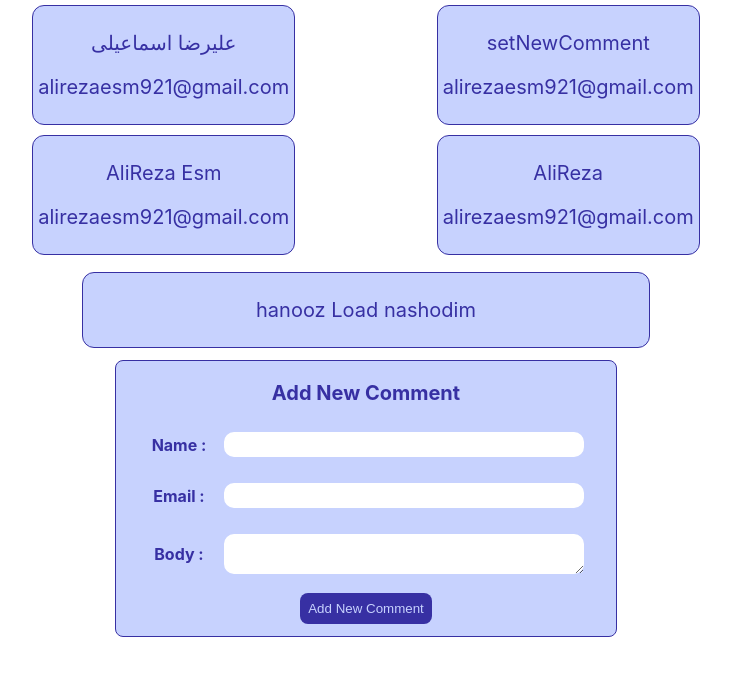
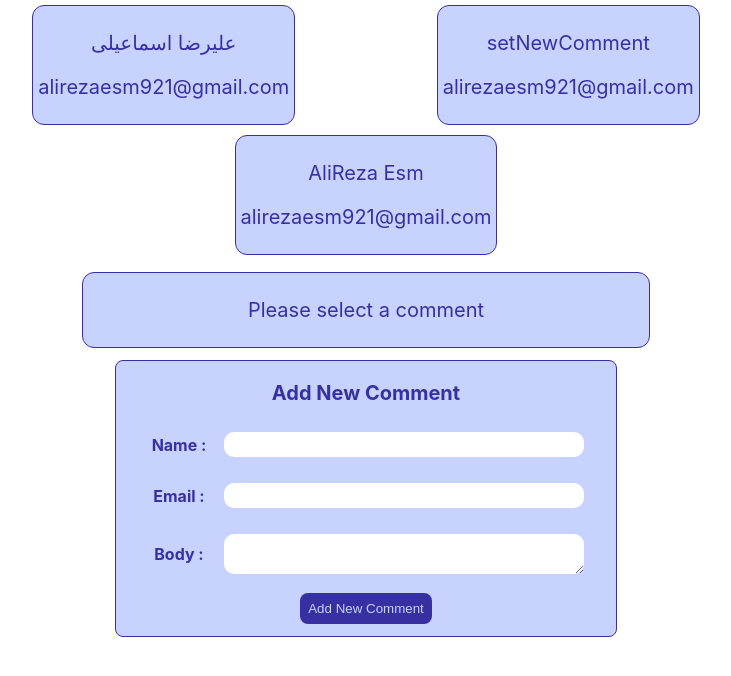
Before and after one commit to alireza921/HttpApp-req, a React (Create React App) app: page / in a window 1280 px wide. Shown: the top 676 px of the page, without its empty margins (274-1005 px from the left). Built offline with nearby package versions, Linux system fonts and the light colour scheme; data requests are answered from the project's data file.

Commit message:
module http add

```diff
--- a/data/db.json
+++ b/data/db.json
@@ -20,13 +20,6 @@
       "body": "",
       "postId": 10,
       "id": 13
-    },
-    {
-      "name": "AliReza",
-      "email": "alirezaesm921@gmail.com",
-      "body": "",
-      "postId": 10,
-      "id": 14
     }
   ]
 }
--- a/package.json
+++ b/package.json
@@ -12,6 +12,7 @@
     "react-dom": "^18.1.0",
     "react-icons": "^4.3.1",
     "react-scripts": "5.0.1",
+    "react-toastify": "^9.0.1",
     "web-vitals": "^2.1.4"
   },
   "scripts": {
--- a/src/App.js
+++ b/src/App.js
@@ -1,8 +1,11 @@
 import "./App.css";
 import HttpApp from "./container/HttpAppCmp";
+import { ToastContainer, toast } from 'react-toastify';
+  import 'react-toastify/dist/ReactToastify.css';
 
 function App() {
   return <div className='App'>
+    <ToastContainer />
     <HttpApp/>
   </div>;
 }
--- a/src/container/FullComment/fullComment.js
+++ b/src/container/FullComment/fullComment.js
@@ -1,36 +1,37 @@
-import axios from "axios";
+import http from "../../services/httpService";
 import { useEffect, useState } from "react";
 import styles from "./style.module.css";
 import { FaTrash } from "react-icons/fa";
 
-const FullComment = ({ commentId, setComment }) => {
+const FullComment = ({ commentId,setCommentId, setComment }) => {
   const [fullComment, setFullComment] = useState(commentId);
   // console.log(commentId);
 
   useEffect(() => {
     if (commentId) {
-      axios
-        .get(`http://localhost:3001/comments/${commentId}`)
+      http
+        .get(`/comments/${commentId}`)
         .then((res) => setFullComment(res.data))
         .catch();
     }
   }, [commentId]);
 
   const deletHandler = () => {
-    axios
-      .delete(`http://localhost:3001/comments/${commentId}`)
+    http
+      .delete(`/comments/${commentId}`)
       .then((res) =>
-        axios
-          .get("http://localhost:3001/comments/")
+        http
+          .get("/comments/")
           .then((res) => setComment(res.data))
       )
       .catch((err) => console.log(err));
+      setCommentId(null)
       setFullComment(null)
   };
 
   // console.log(fullComment);
 
-  let commentDetail = <p> hanooz Load nashodim </p>;
+  let commentDetail = <p> Please select a comment  </p>;
 
   if (commentId) commentDetail = <p> Loading ... </p>;
 
--- a/src/container/HttpAppCmp.js
+++ b/src/container/HttpAppCmp.js
@@ -1,17 +1,19 @@
 import { useEffect, useState } from "react";
 import styles from "./style.module.css";
 import Comment from "../component/comment/CommentCmp";
-import axios from "axios";
+import http from "../services/httpService";
 import FullComment from "./FullComment/fullComment";
 import AddComment from "./addNewComment/AddNewComment";
+import {toast } from 'react-toastify';
+
 
 const HttpApp = () => {
   const [comment, setComment] = useState(null);
   const [commentId, setCommentId] = useState(null);
   const [err, setErr] = useState(false);
   useEffect(() => {
-    axios
-      .get("http://localhost:3001/comments")
+    http
+      .get("/comments")
       .then((res) => {
         setComment(res.data);
       })
@@ -23,12 +25,12 @@ const HttpApp = () => {
   };
 
   const newCommentHandler = (newComment, setNewComment) => {
-    axios
-      .post("http://localhost:3001/comments", {
+    http
+      .post("/comments", {
         ...newComment,
         postId: 10,
       })
-      .then((res) => axios.get("http://localhost:3001/comments"))
+      .then((res) => http.get("/comments"))
       .then((res) => setComment(res.data))
       .catch();
     setNewComment({
@@ -42,9 +44,13 @@ const HttpApp = () => {
   const renderComments = () => {
     let renderCm = <p> the data is Loading . . . </p>;
 
-    if (err) renderCm = <p> data fetching field . . . </p>;
+    if (err) {
+      renderCm = <p> data fetching field . . . </p>;
+      // toast.error('ridi k amoo')
+    }
 
     if (comment) {
+      // toast.success('data recived')
       renderCm = comment.map((c) => (
         <Comment
           key={c.id}
@@ -62,7 +68,7 @@ const HttpApp = () => {
       <section className={styles.commentHolder}>{renderComments()}</section>
 
       <section className={styles.fullCommentHolder}>
-        <FullComment commentId={commentId} setComment={setComment} />
+        <FullComment commentId={commentId} setCommentId={setCommentId} setComment={setComment} />
       </section>
 
       <section className={styles.addCommentHolder}>
--- /dev/null
+++ b/src/services/httpService.js
@@ -0,0 +1,12 @@
+import axios from "axios";
+
+axios.defaults.baseURL = ("http://localhost:3001");
+
+const http = {
+  get: axios.get,
+  post: axios.post,
+  delete: axios.delete,
+  put: axios.put,
+};
+
+export default http ;
```
Also changed, not shown: 1 other file (tests, documents, lock files or other folders).
